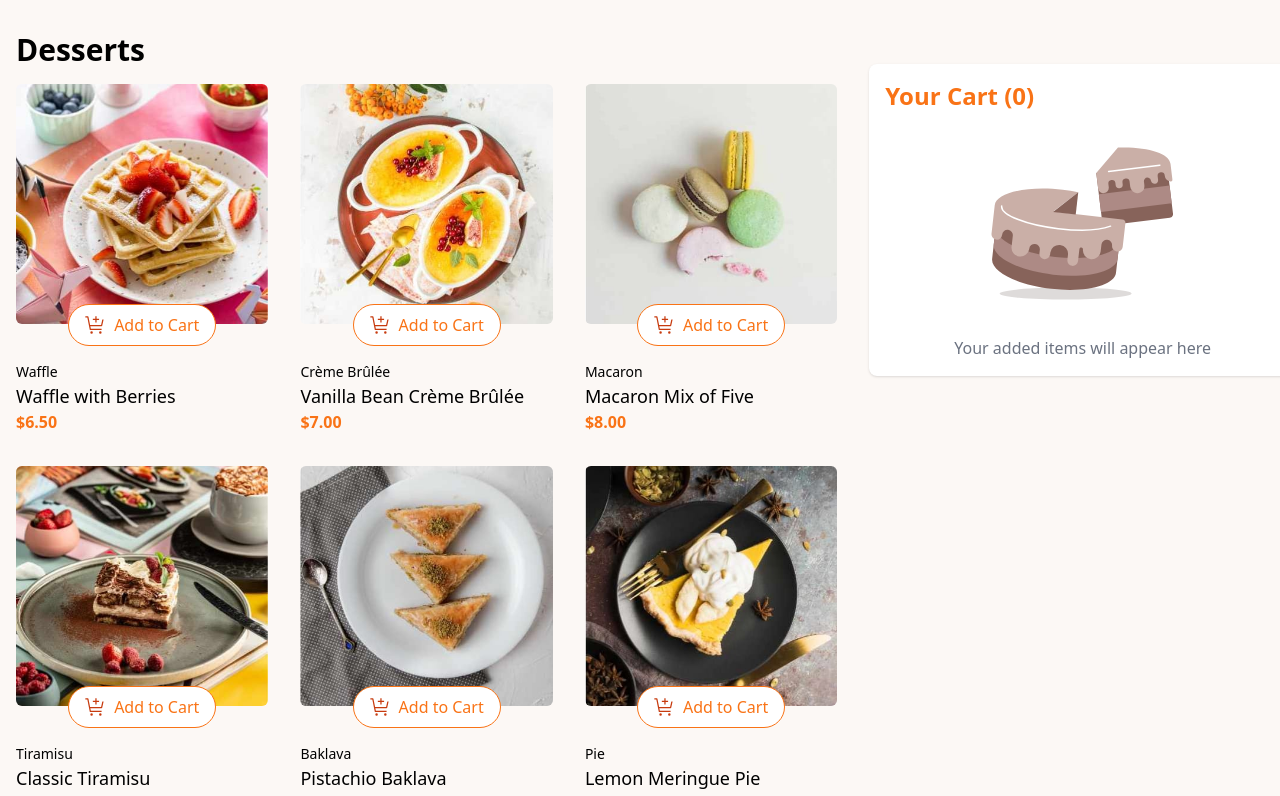
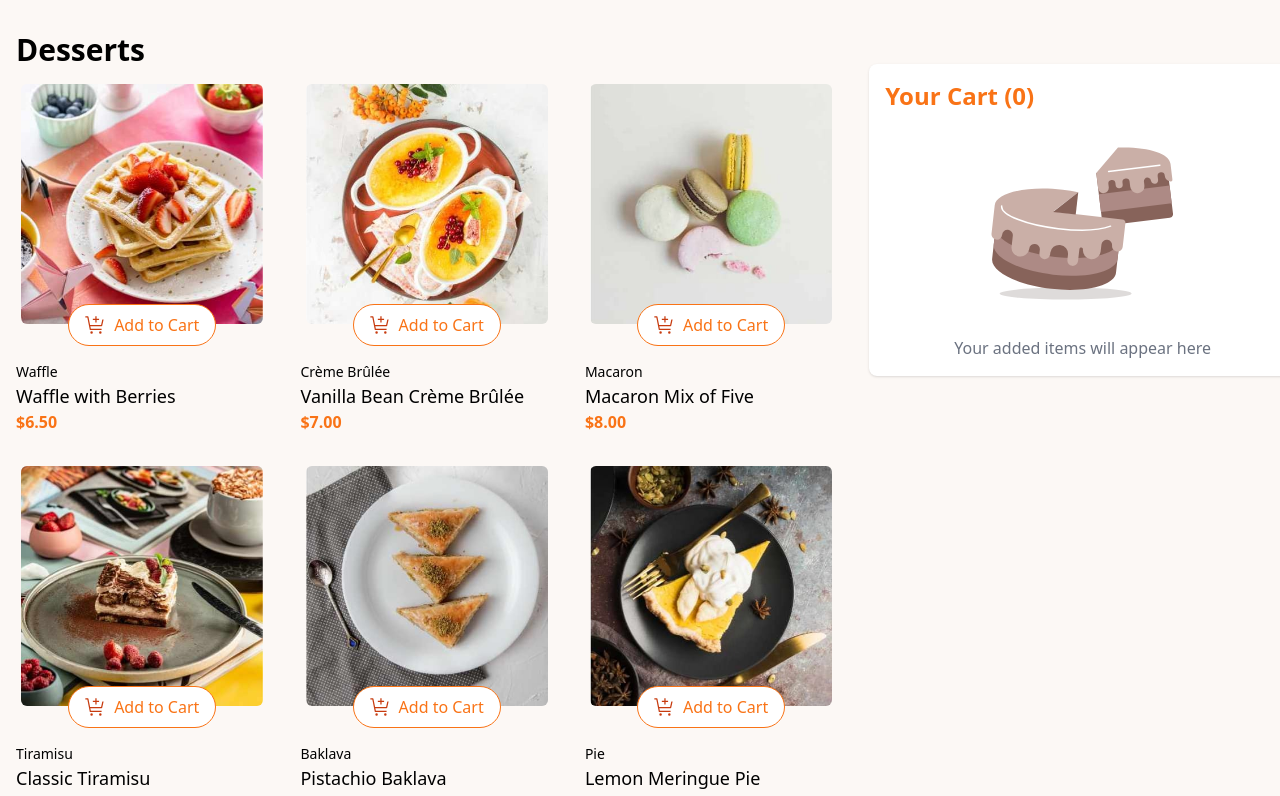
Before and after one commit to delfinjfb/product-list-cart-fem, a React (Create React App) app: page / in a window 1280 px wide. Shown: the top 796 px of the page. Built offline with nearby package versions, Linux system fonts and the light colour scheme.

Commit message:
Accesibility fix

```diff
--- a/src/App.js
+++ b/src/App.js
@@ -14,6 +14,7 @@ function App() {
 				<main>
 					<Home cart={cart} setCart={setCart} />
 				</main>
+				<footer></footer>
 			</div>
 		</HelmetProvider>
 	);
--- a/src/components/DessertItem.jsx
+++ b/src/components/DessertItem.jsx
@@ -10,11 +10,13 @@ const DessertItem = ({
 }) => {
 	return (
 		<div className="rounded-lg flex flex-col items-center relative">
-			<img
-				src={dessert.image.tablet}
-				alt={dessert.name}
-				className="rounded-md w-full object-cover h-60"
-			/>
+			<figure>
+				<img
+					src={dessert.image.tablet}
+					alt={dessert.name}
+					className="rounded-md w-full object-cover h-60"
+				/>
+			</figure>
 			<AddToCartButton
 				item={dessert}
 				cartItem={cartItem}
```
